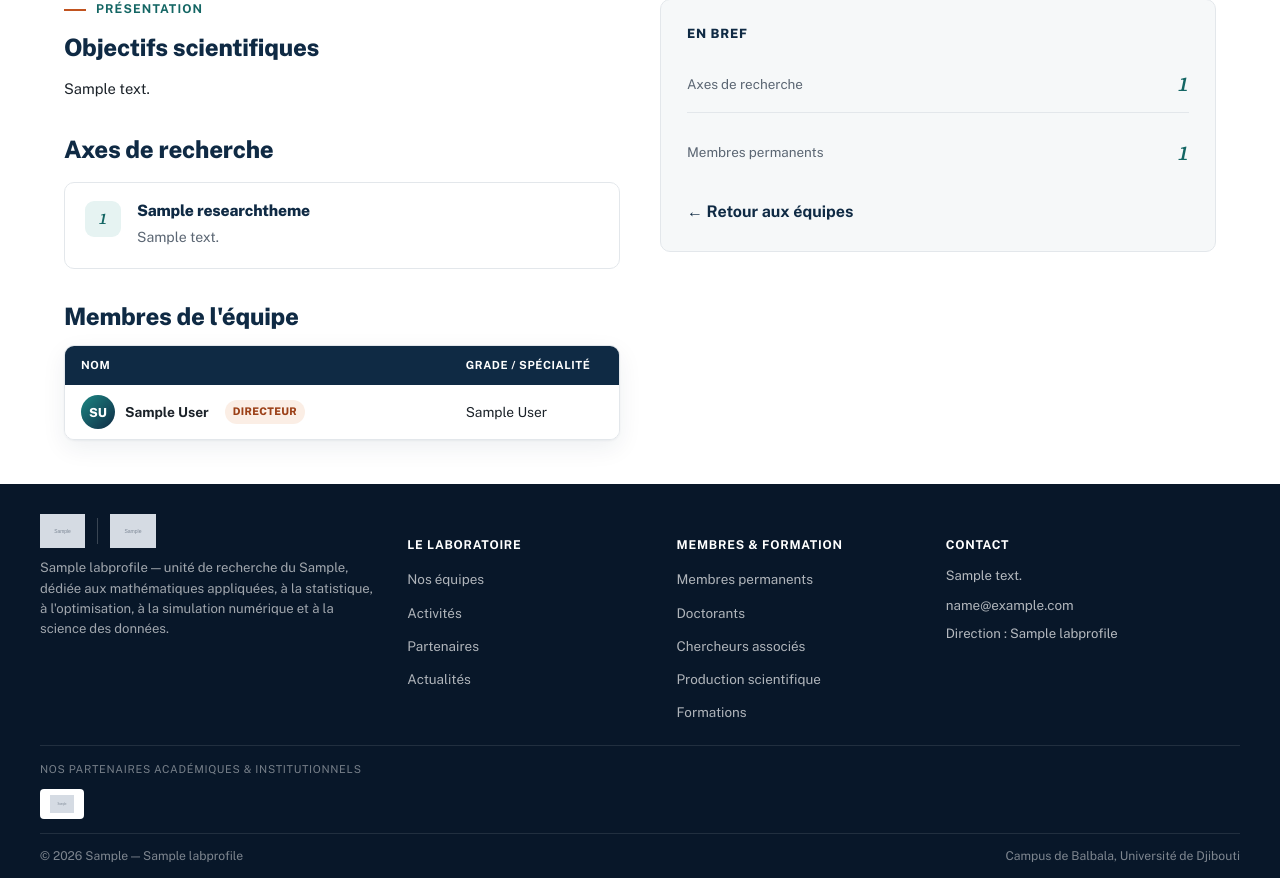
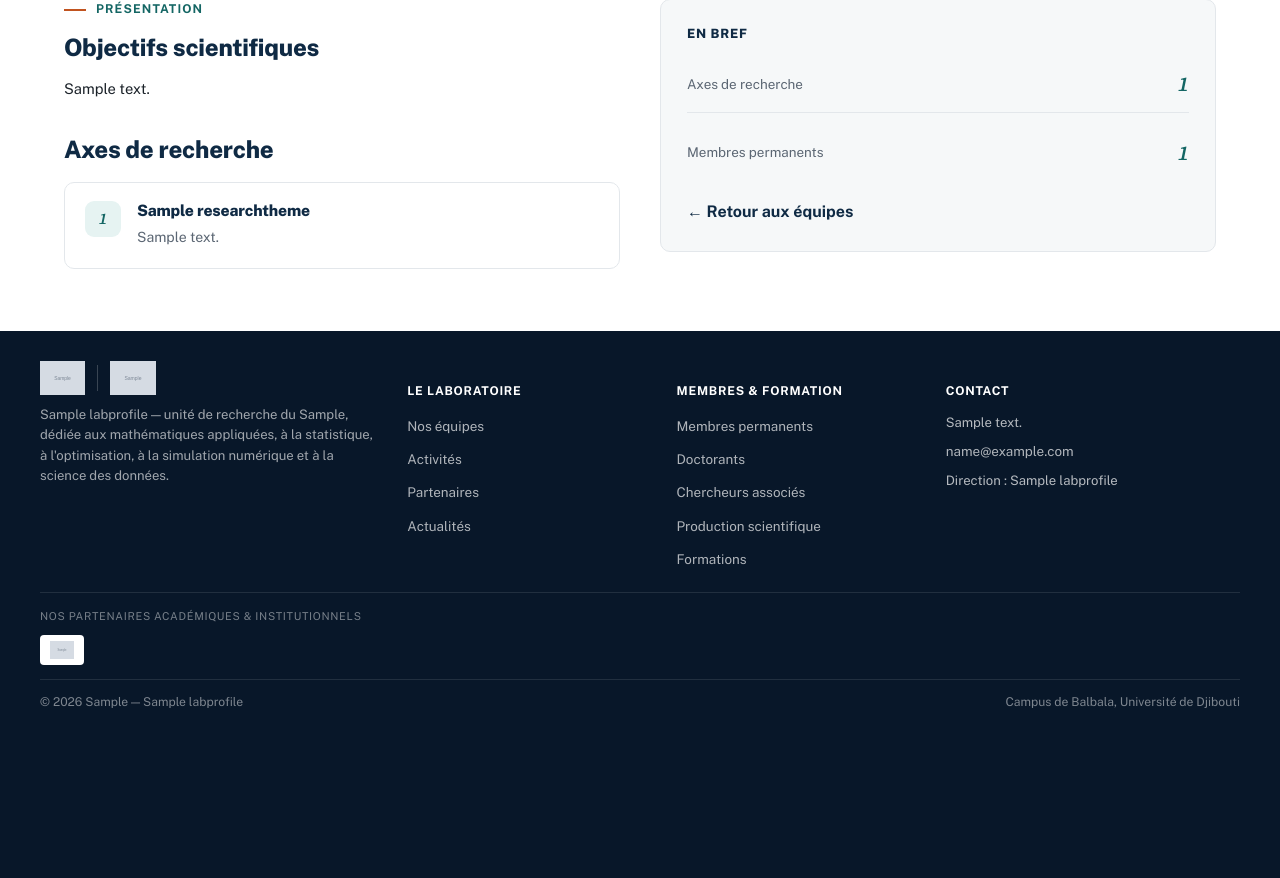
Before and after one commit to laboratoiredjib-lang/lamo, a Django app: a page that uses lab/templates/lab/team_detail.html in a window 1280 px wide. Shown: the part 295-1173 px from the top of the page. After the commit the page ends 1003 px from the top, so only its background shows below. Run offline with Django 5.2, Linux system fonts and the light colour scheme; tables that the repository leaves empty hold one stand-in row (values such as "Sample post"); grey boxes marked "Sample" are stand-in pictures; parts of the project's set-up code (start-up, migrations or seed data) failed here and were passed over.

Commit message:
Retire le badge d'affiliation du hero et le tableau des membres d'équipe
- Page d'accueil : suppression du badge pilule au-dessus du titre du hero
- Fiche équipe : suppression du tableau listant les membres de l'équipe

Co-Authored-By: Claude Sonnet 5 <noreply@anthropic.com>

```diff
--- a/lab/templates/lab/home.html
+++ b/lab/templates/lab/home.html
@@ -8,7 +8,6 @@
   </div>
   <div class="hero-v2-overlay"></div>
   <div class="container hero-v2-inner">
-    <div class="hero-v2-badge"><span class="dot"></span>{{ profile.affiliation }}</div>
     <h1>{{ profile.name }} ({{ profile.acronym }})</h1>
     <p class="lede">Mathématiques appliquées, statistique, optimisation, simulation numérique et science des données au service de Djibouti et de la région.</p>
     <div class="hero-v2-actions">
--- a/lab/templates/lab/team_detail.html
+++ b/lab/templates/lab/team_detail.html
@@ -51,25 +51,6 @@
         </div>
         {% endif %}
 
-        {% if members %}
-        <h2 style="margin-top:32px;">Membres de l'équipe</h2>
-        <div class="table-wrap">
-          <table class="data-table">
-            <thead><tr><th>Nom</th><th>Grade / Spécialité</th></tr></thead>
-            <tbody>
-              {% for m in members %}
-              <tr>
-                <td class="name-cell">
-                  <span class="avatar-chip">{{ m.full_name|initials }}</span>
-                  <a href="{{ m.get_absolute_url }}" style="color:inherit;font-weight:inherit;">{{ m.full_name }}</a>{% if m.is_director %}<span class="director-tag">Directeur</span>{% endif %}
-                </td>
-                <td>{{ m.title }}</td>
-              </tr>
-              {% endfor %}
-            </tbody>
-          </table>
-        </div>
-        {% endif %}
       </div>
 
       <div class="side-panel">
```
